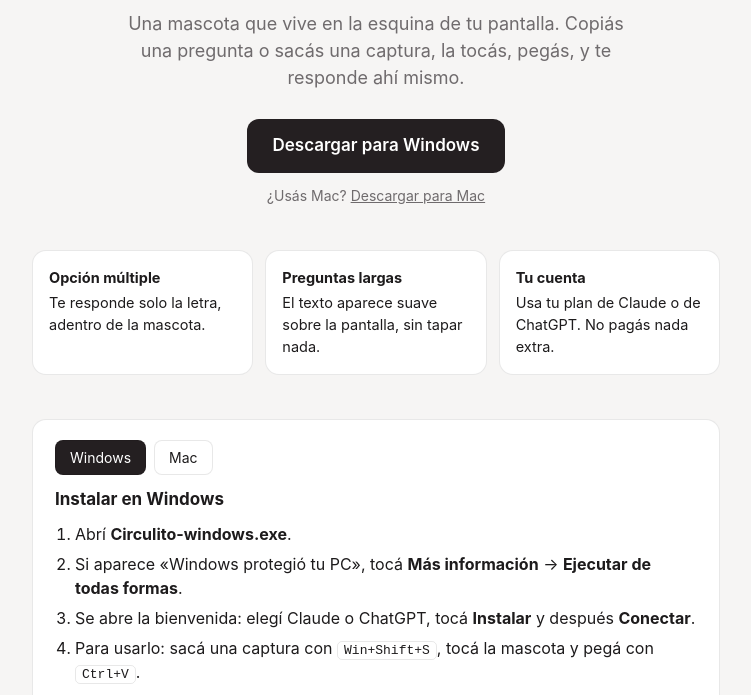
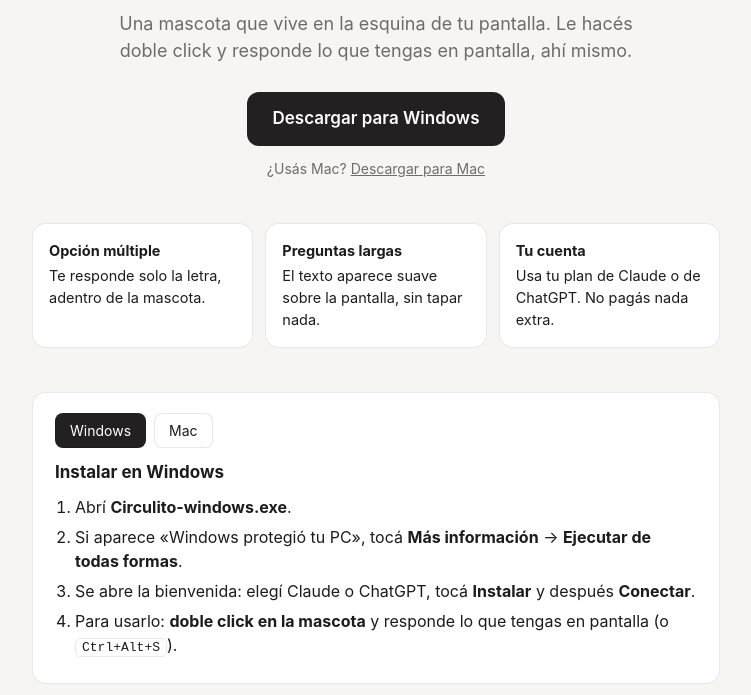
Before and after one commit to Benja301205/circulito-descargas, a plain HTML site: page index.html in a window 1280 px wide. Shown: the part 254-949 px from the top of the page, without its empty margins (264-1015 px from the left). Drawn offline with Linux system fonts and the light colour scheme.

Commit message:
Página: doble click para capturar
Co-Authored-By: Claude Opus 5.5 <noreply@anthropic.com>

```diff
--- a/index.html
+++ b/index.html
@@ -37,7 +37,7 @@
   <section class="hero">
     <div id="logo"></div>
     <h1>Circulito</h1>
-    <p class="lead">Una mascota que vive en la esquina de tu pantalla. Copiás una pregunta o sacás una captura, la tocás, pegás, y te responde ahí mismo.</p>
+    <p class="lead">Una mascota que vive en la esquina de tu pantalla. Le hacés doble click y responde lo que tengas en pantalla, ahí mismo.</p>
     <a class="btn" id="dl" href="#">Descargar</a>
     <div class="alt" id="alt"></div>
   </section>
@@ -68,12 +68,12 @@
       <li>Abrí <b>Circulito-windows.exe</b>.</li>
       <li>Si aparece «Windows protegió tu PC», tocá <b>Más información</b> → <b>Ejecutar de todas formas</b>.</li>
       <li>Se abre la bienvenida: elegí Claude o ChatGPT, tocá <b>Instalar</b> y después <b>Conectar</b>.</li>
-      <li>Para usarlo: sacá una captura con <kbd>Win+Shift+S</kbd>, tocá la mascota y pegá con <kbd>Ctrl+V</kbd>.</li></ol>`,
+      <li>Para usarlo: <b>doble click en la mascota</b> y responde lo que tengas en pantalla (o <kbd>Ctrl+Alt+S</kbd>).</li></ol>`,
     mac: `<h2>Instalar en Mac</h2><ol>
       <li>Abrí <b>Circulito-mac.dmg</b> y arrastrá Circulito a <b>Aplicaciones</b>.</li>
       <li>La primera vez, hacé click derecho sobre Circulito → <b>Abrir</b> → <b>Abrir</b>. Si no te deja, andá a Configuración del Sistema → Privacidad y seguridad → <b>Abrir igualmente</b>.</li>
       <li>Se abre la bienvenida: elegí Claude o ChatGPT, tocá <b>Instalar</b> y después <b>Conectar</b>.</li>
-      <li>Para usarlo: sacá una captura con <kbd>⌘⇧⌃4</kbd>, tocá la mascota y pegá con <kbd>⌘V</kbd>.</li></ol>`,
+      <li>Para usarlo: <b>doble click en la mascota</b> y responde lo que tengas en pantalla (o <kbd>⌃⌥S</kbd>). La primera vez, macOS pide el permiso de «Grabación de pantalla».</li></ol>`,
   };
   const isMac = /Mac/i.test(navigator.platform || navigator.userAgent);
   let os = isMac ? "mac" : "win";
```
